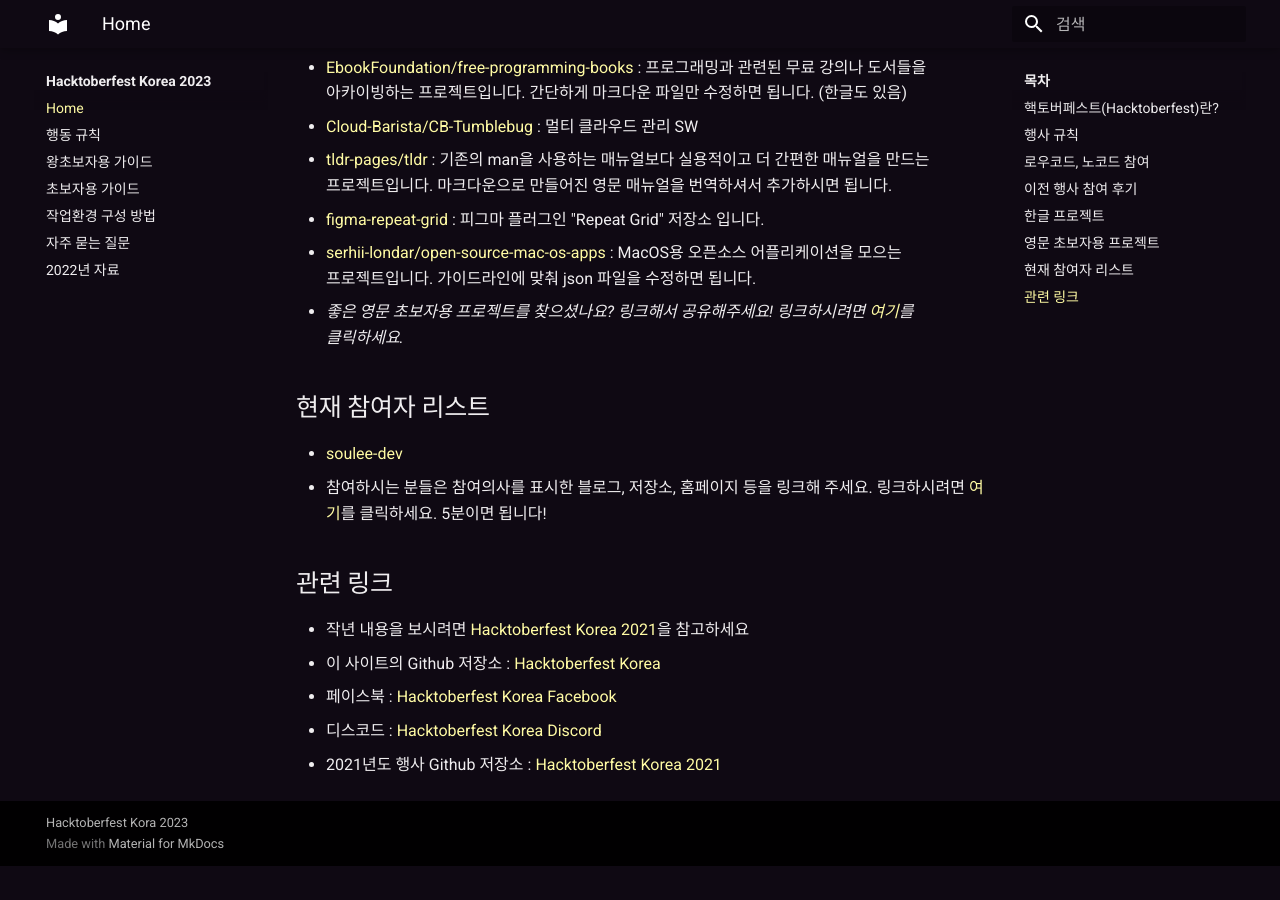
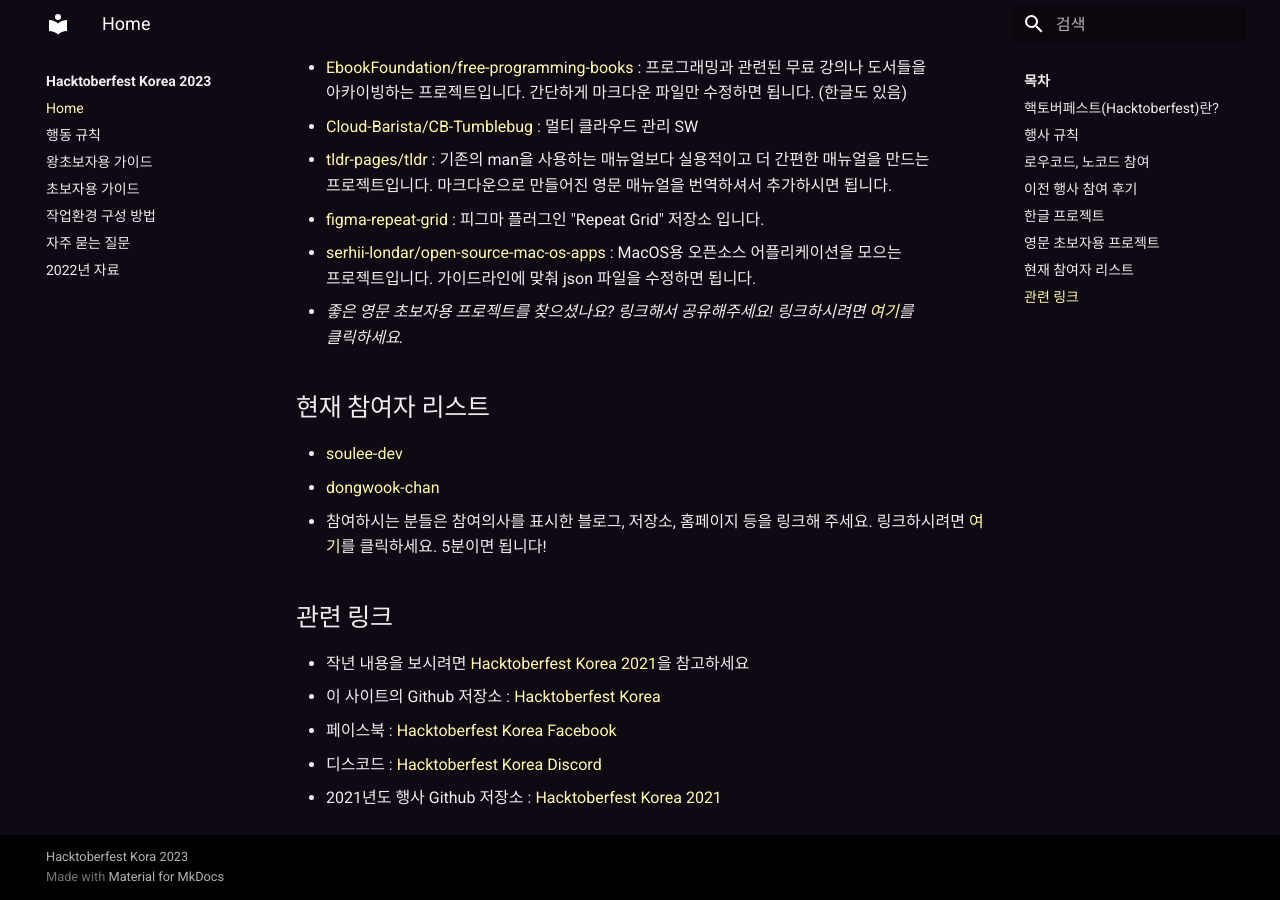
Before and after one commit to hacktoberfestkorea/hacktoberfestkorea, an MkDocs documentation site: the page built from docs/index.md, in a window 1280 px wide and 900 px high, scrolled down 3401 px. Built offline with MkDocs 1.6.1 and Material for MkDocs 9.7.7, drawn with Linux system fonts in a browser that asks for light colours; before the commit the page ends 4267 px from its top, so only the background shows below that.

Commit message:
Add dongwookchang to Contributors list

```diff
--- a/docs/index.md
+++ b/docs/index.md
@@ -95,6 +95,7 @@
 ## 현재 참여자 리스트 {#current-participant-list}
 
 - [soulee-dev](https://github.com/soulee-dev)
+- [dongwook-chan](https://github.com/dongwook-chan)
 - 참여하시는 분들은 참여의사를 표시한 블로그, 저장소, 홈페이지 등을 링크해 주세요. 링크하시려면 [여기](https://github.com/phg98/hacktoberfestkorea/edit/master/docs/index.md)를 클릭하세요. 5분이면 됩니다!
 
 ## 관련 링크 {#associated-link}
```
